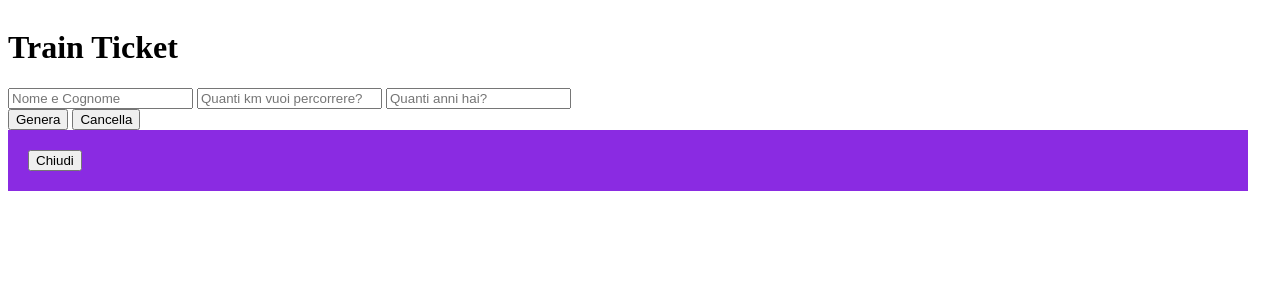
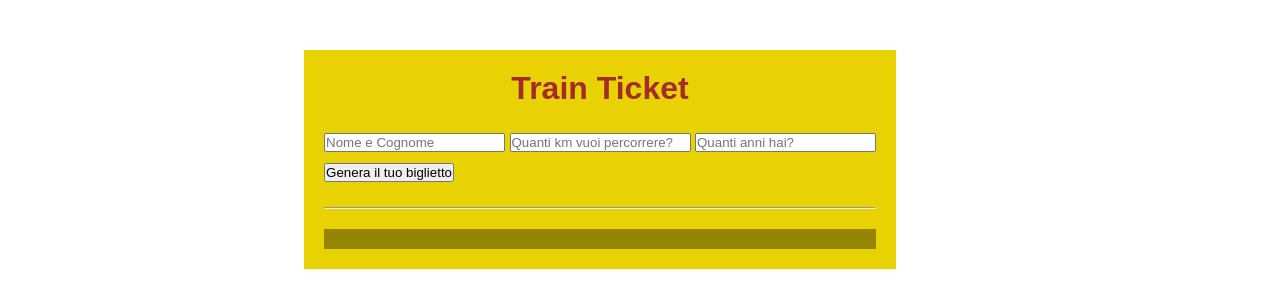
Before and after one commit to EdoardoPerucca/js-biglietto-treno-form, a plain HTML site: page index.html in a window 1280 px wide. Drawn offline with Linux system fonts and the light colour scheme.

Commit message:
exercise completed

```diff
--- a/index.html
+++ b/index.html
@@ -14,20 +14,23 @@
 
     <div id="container">
 
+        <div id="container-ticket">
+
             <h1>Train Ticket</h1>
 
-        <div>
+            <div id="ticket-top">
                 <input id="userName" type="text" placeholder="Nome e Cognome">
                 <input id="tripKm" type="number" placeholder="Quanti km vuoi percorrere?">
                 <input id="userAge" type="number" placeholder="Quanti anni hai?">
                 <br>
-            <button id="userButton">Genera</button>
-            <button id="userCancel">Cancella</button>
+                <button id="userButton">Genera il tuo biglietto</button>
             </div>
+
+            <hr>
 
             <div id="ticket">
 
-            <button id="closeTicket">Chiudi</button>
+                <div id="ticketName"></div>
 
                 <div id="ticketKm"></div>
                 <div id="ticketUserAge"></div>
@@ -40,6 +43,7 @@
 
         </div>
 
+    </div>
 
 
 
--- a/js/script.js
+++ b/js/script.js
@@ -16,6 +16,7 @@ ALTRIMENTI
 // chiedere e memorizzare km e età
 let tripKmEl = document.getElementById("tripKm");
 let userAgeEl = document.getElementById("userAge");
+let userNameEl = document.getElementById('userName');
 
 
 // prezzo per km
@@ -37,18 +38,23 @@ userButtonEl.addEventListener('click', function() {
 
     finalPrice = baseTicketPrice - (baseTicketPrice / 100 * 20);
     console.log("prezzo scontato minorenni: " + finalPrice);
+
     discount = '20%';
+
 
   } else if (userAgeEl.value >= 65) {
 
     finalPrice = baseTicketPrice - (baseTicketPrice / 100 * 40);
     console.log("prezzo scontato over 65: " + finalPrice);
+
     discount = '40%';
 
   } else {
 
     finalPrice = baseTicketPrice;
     console.log(finalPrice);
+
+    discount = 'Nessuno';
 
   }
 
@@ -57,12 +63,13 @@ userButtonEl.addEventListener('click', function() {
 
   document.getElementById("ticket").style.display = "block";
 
+  document.getElementById('ticketName').innerHTML = userNameEl.value;
 
   document.getElementById("ticketKm").innerHTML = "Km del viaggio: " + tripKmEl.value;
   document.getElementById("ticketUserAge").innerHTML = "Età dell'utente: " + userAgeEl.value;
   document.getElementById("ticketDiscount").innerHTML = "Sconto: " + discount;
 
-  document.getElementById("ticketPrice").innerhtml = "Prezzo del tuo biglietto: " + finalPrice;
+  document.getElementById("ticketPrice").innerHTML = "Prezzo del tuo biglietto: " + finalPrice;
   console.log('ticketPrice');
 
 });
--- a/style.css
+++ b/style.css
@@ -1,13 +1,48 @@
-#container {
-    display: flex;
-    flex-direction: column;
-    justify-content: center;
-    width: 100%
+* {
+    padding: 0;
+    margin: 0;
+    box-sizing: border-box;
+    font-family: sans-serif;
+
 
 }
 
+#container {
+    display: flex;
+    justify-content: center;
+    max-width: 1200px;
+    margin-top: 50px;
+
+
+}
+
+#container-ticket {
+    display: flex;
+    flex-direction: column;
+    align-items: center;
+    padding: 20px 20px;
+    background-color: rgb(233, 210, 4);
+}
+
+#ticket-top {
+    line-height: 30px;
+}
+
+h1 {
+    padding-bottom: 20px;
+    color: brown;
+}
+
+hr {
+    margin-top: 20px;
+    margin-bottom: 20px;
+    color: black;
+    width: 100%;
+}
+
 #ticket {
-    padding: 20px 20px;
-    max-width: 1200px;
-    background-color: blueviolet;
+    line-height: 30px;
+    width: 100%;
+    background-color: rgb(148, 133, 2);
+    padding: 10px 10px;
 }
```
Lines whose indentation alone changed are shown as unchanged.
